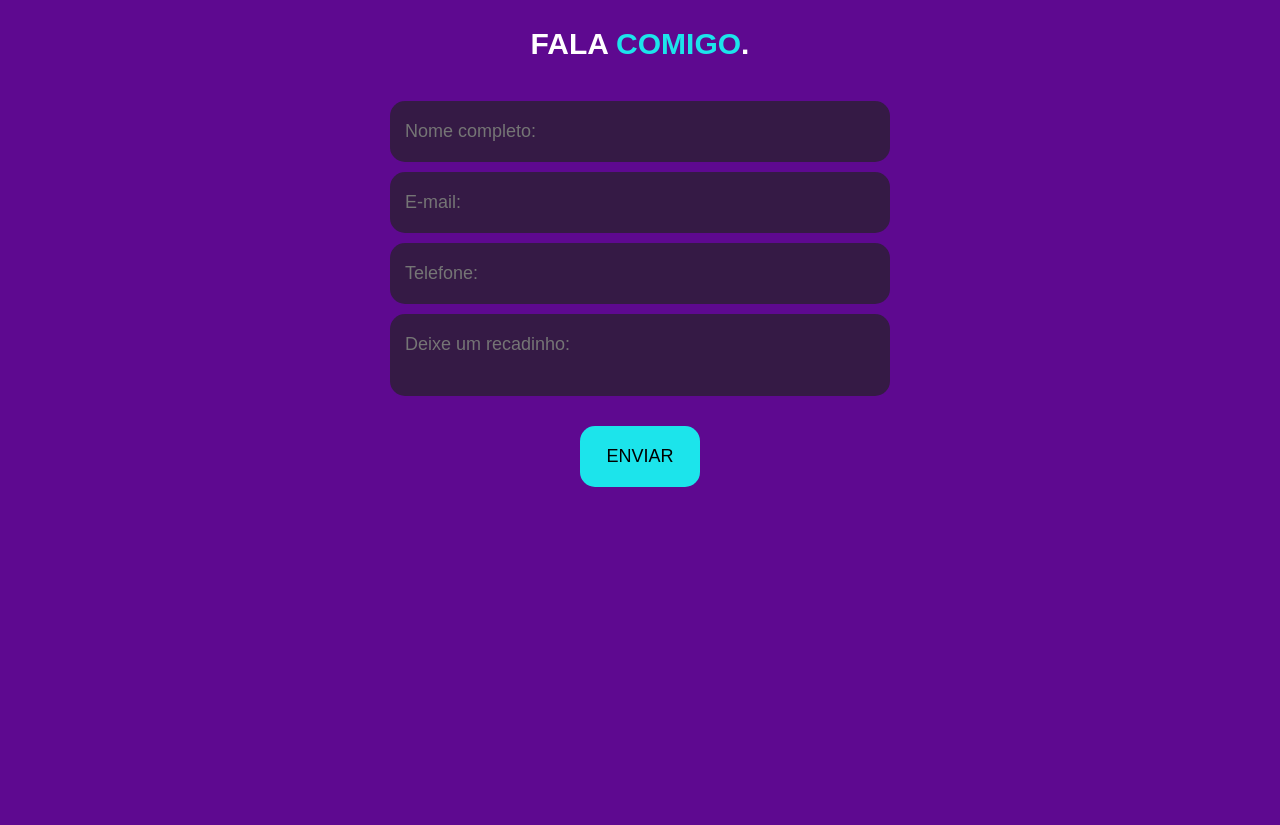
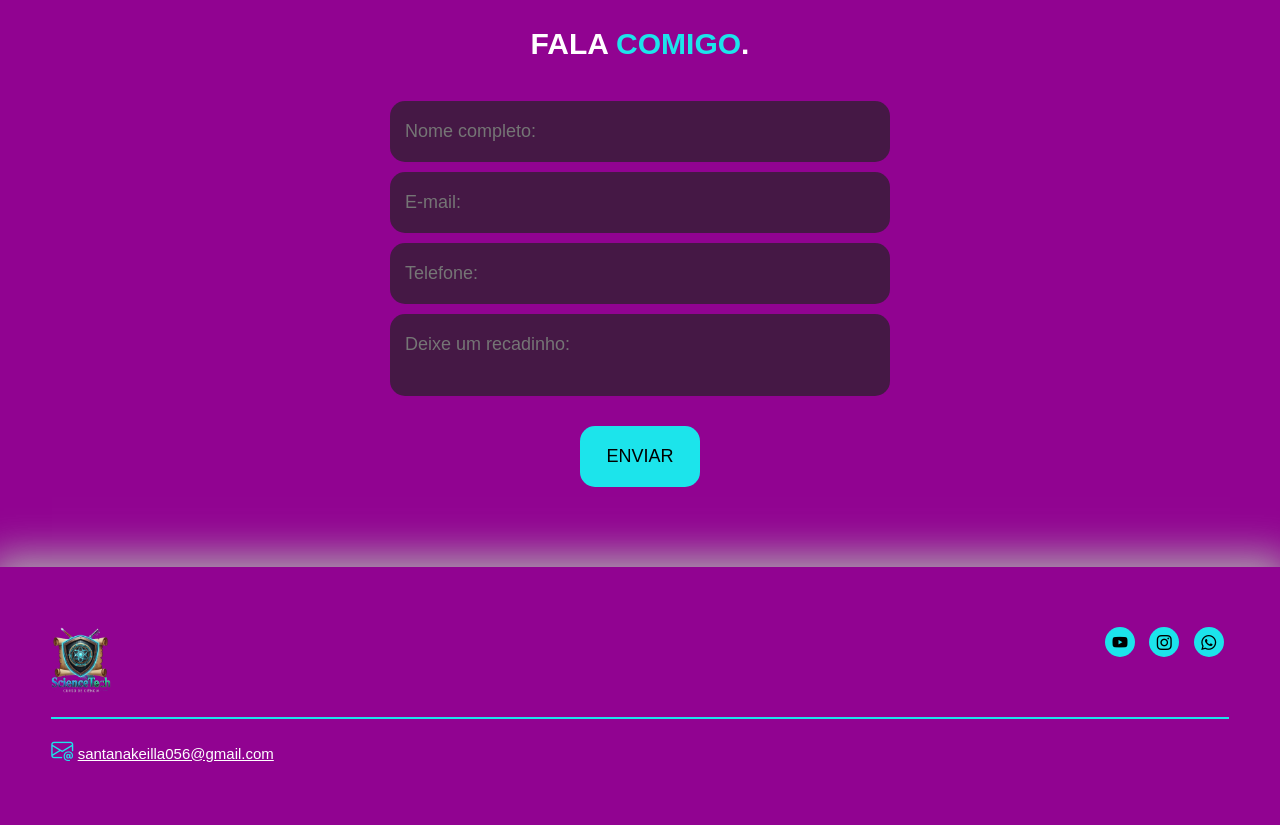
Before and after one commit to keilladesantana28/personal-portfolio, a plain HTML site: page index.html in a window 1280 px wide. Shown: the part 1630-2455 px from the top of the page. Before the commit the page ends 2197 px from the top, so only its background shows below. Drawn offline with nearby package versions, Linux system fonts and the light colour scheme; a web font is replaced by a local one.

Commit message:
feat(footer): adicionar e estilizar o rodapé do site.

```diff
--- a/index.html
+++ b/index.html
@@ -108,6 +108,26 @@
                 </form>
             </div>
         </section>
+
     </main>
+    <footer>
+        <div class="interface">
+            <div class="line-footer">
+                <div class="flex">
+                    <div class="logo-footer">
+                        <img src="images/logo.png" alt="">
+                    </div>
+                    <div class="btn-social">
+                                <a href="#"><button><i class="bi bi-youtube"></i></button></a>
+                                <a href="#"><button><i class="bi bi-instagram"></i></button></a>
+                                <a href="#"><button><i class="bi bi-whatsapp"></i></button></a>
+                            </div>
+                        </div>
+            </div>
+            <div class="line-footer borda" >
+                <p><i class="bi bi-envelope-at"></i> <a href="mailto:santanakeilla056@gmail.com">santanakeilla056@gmail.com</a></p>
+            </div>
+        </div>
+    </footer>
 </body>
 </html>
--- a/style.css
+++ b/style.css
@@ -8,7 +8,7 @@
 }
 
 body{
-    background: hsl(278, 88%, 30%);
+    background: hsl(300, 96%, 29%);
     height: 100vh;
 }
 
@@ -226,12 +226,12 @@ section.sobre-mim .flex{
 }
 
 .sobre-mim .texto-sobre-mim .btn-social button{
-    width: 60px;
-    height: 60px;
+    width: 45px;
+    height: 45px;
     border-radius: 50%;
     border: none;
     background-color: hwb(182 11% 8%) ;
-    font-size: 22px;
+    font-size: 18px;
     cursor: pointer;
     transition: .2s;
     margin: 0 5px;
@@ -249,6 +249,7 @@ section.formulario{
 }
 
 form{
+
     max-width: 500px;
     margin: 0 auto;
     display: flex;
@@ -289,3 +290,52 @@ form .btn-enviar input{
     font-weight: 900px;
     cursor: pointer;
 }
+
+/* estilo do rodapé*/
+
+footer{
+    padding: 40px 4%;
+    box-shadow: 0 0 40px 10px #afafaf;
+
+}
+
+footer .flex{
+    justify-content: space-between;
+}
+
+footer .logo-footer img{
+     width: 60px;
+    height: auto;
+
+}
+
+footer .btn-social button{
+    width: 30px;
+    height: 30px;
+    border-radius: 50%;
+    border: none;
+    background-color: hwb(182 11% 8%) ;
+    font-size: 15px;
+    cursor: pointer;
+    transition: .2s;
+    margin: 0 5px;
+}
+
+
+footer .line-footer{
+    padding: 20px 0;
+}
+
+.borda{
+    border-top: 2px solid hwb(182 11% 8%);
+}
+
+footer .line-footer p i{
+    color: hwb(182 11% 8%);
+    font-size: 22px;
+}
+
+footer .line-footer p a{
+    color: #fff;
+    font-size: 15px;
+}
```
